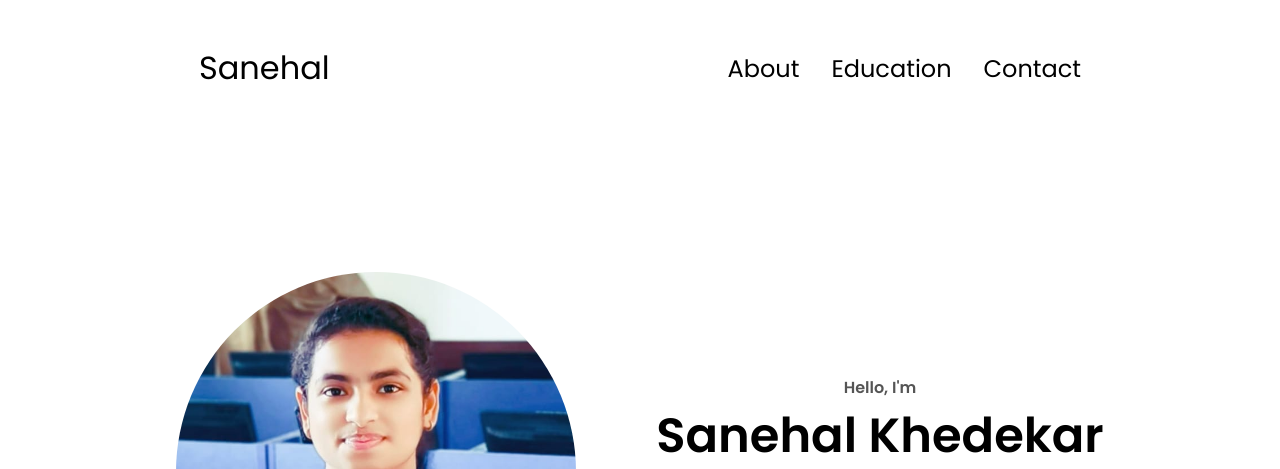
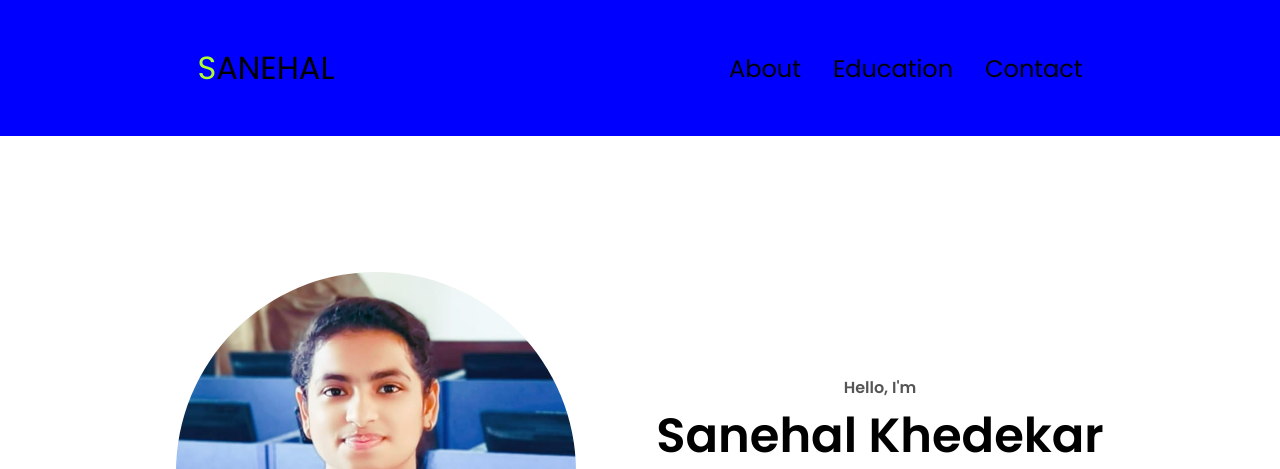
Before and after one commit to sanehalkhedekar6767/Portfolio, a plain HTML site: page index.html in a window 1280 px wide. Shown: the top 469 px of the page. Drawn offline with Linux system fonts and the light colour scheme.

Commit message:
Update performed
Update performed

```diff
--- a/index.html
+++ b/index.html
@@ -11,7 +11,7 @@
 
 <body>
   <nav id="desktop-nav">
-    <div class="logo">Sanehal</div>
+    <div class="logo"><span>S</span>ANEHAL</div>
     <div>
       <ul class="nav-links">
         <li><a href="#about">About</a></li>
--- a/style.css
+++ b/style.css
@@ -13,6 +13,9 @@ body {
 
 html {
   scroll-behavior: smooth;
+}
+span{
+  color: greenyellow;
 }
 
 p {
@@ -37,6 +40,7 @@ nav {
   justify-content: space-around;
   align-items: center;
   height: 17vh;
+  background-color: blue ;
 }
 
 .nav-links {
```
Also changed, not shown: 1 other file.
